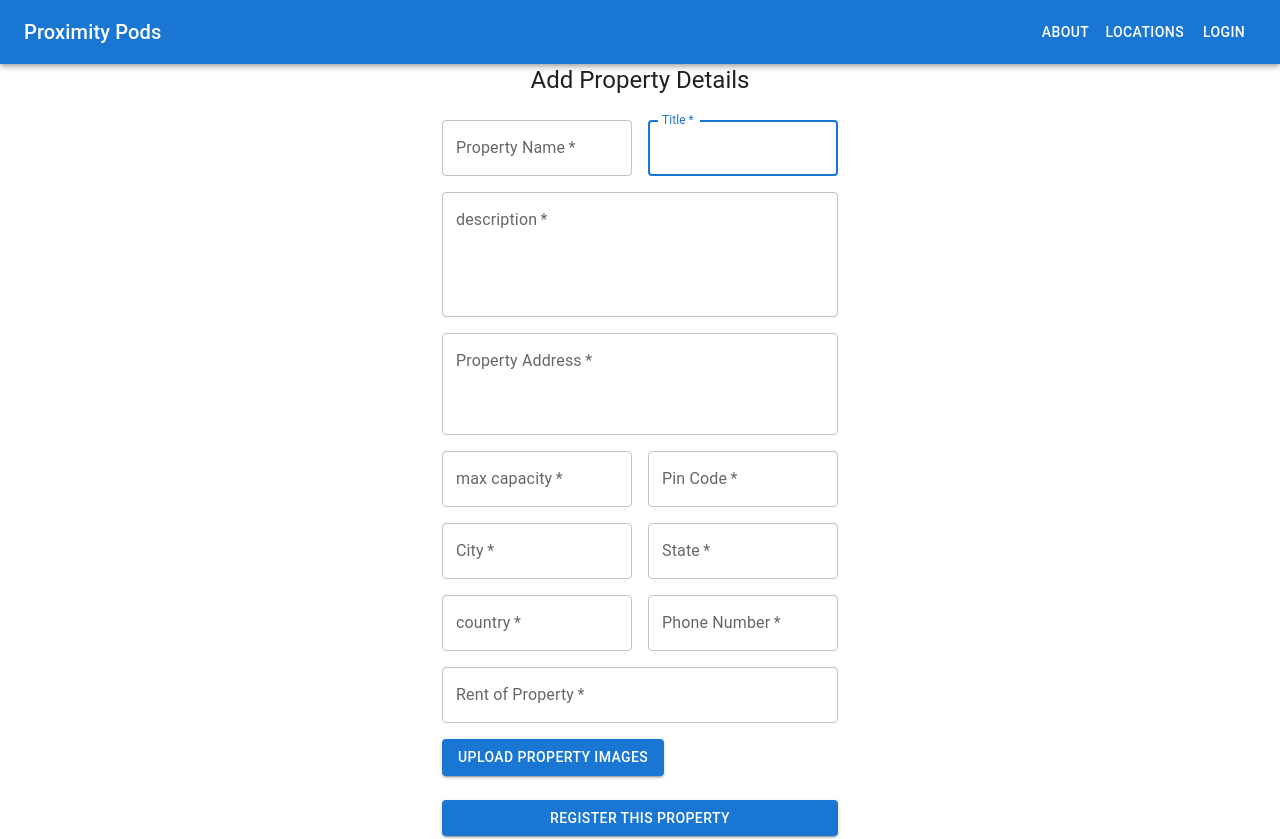
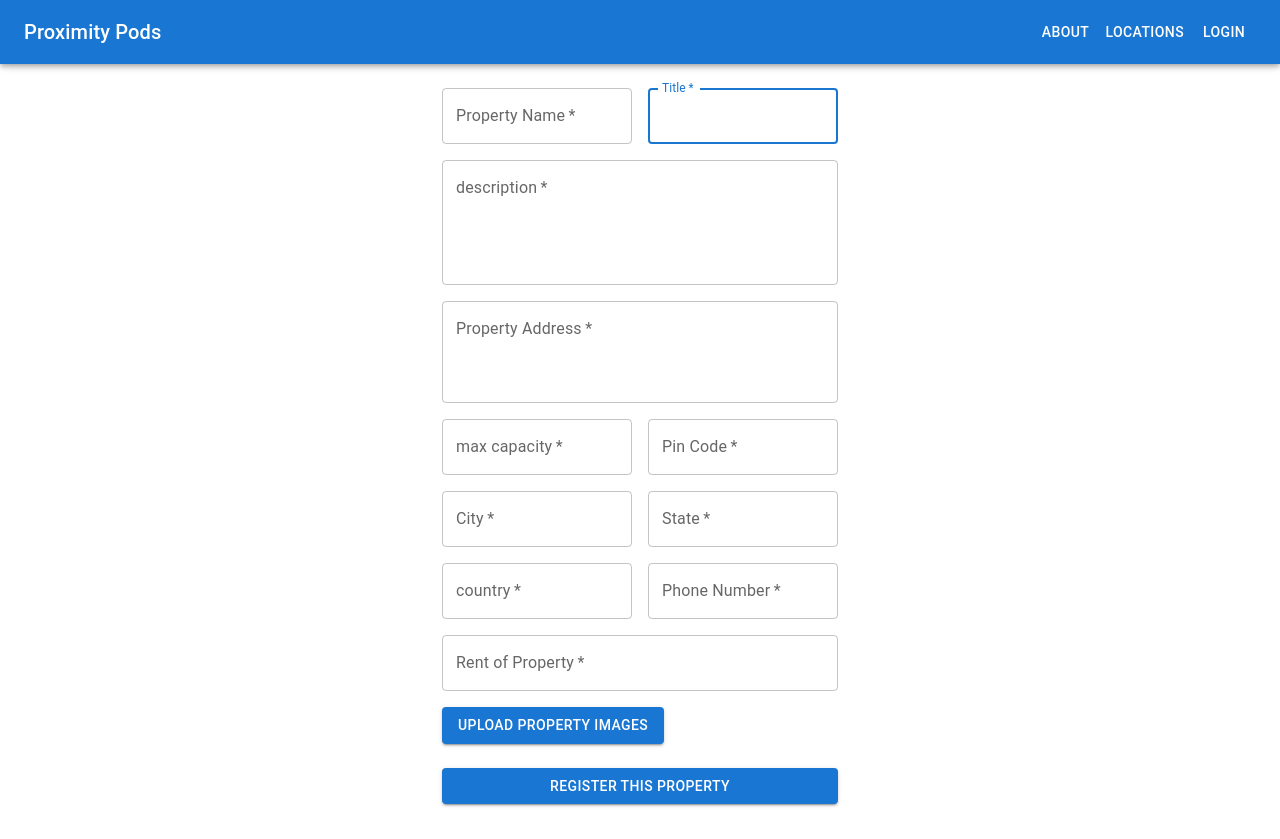
Before and after one commit to pesto-students/front-end-repo-p10-pixel-pioneers, a React (Vite) app: page /add-location in a window 1280 px wide. Shown: the top 839 px of the page. Built offline with nearby package versions, Linux system fonts and the light colour scheme.

Commit message:
Removed heading from form

```diff
--- a/src/pages/AddPropertyDetails/index.jsx
+++ b/src/pages/AddPropertyDetails/index.jsx
@@ -52,9 +52,9 @@ export default function AddPropertyDetails() {
       const data = new FormData(event.currentTarget);
       data.append("ownedBy", JSON.parse(localStorage.user).id);
       data.append("workSpace", JSON.stringify({
-        "total":250,
-        "available":250
-      }))
+          "total":250,
+          "available":250
+        }))
       const image = document.getElementById("image");
       Object.keys(image.files).forEach(key => {
         data.append("images", image.files[key]);
@@ -70,7 +70,7 @@ export default function AddPropertyDetails() {
           draggable: true,
           progress: undefined,
           theme: "dark",
-          });
+        });
         navigate("/profile");
       } else {
         toast.error('Unable to Add Property', {
@@ -82,7 +82,7 @@ export default function AddPropertyDetails() {
           draggable: true,
           progress: undefined,
           theme: "dark",
-          });
+        });
       }
     } else {
       navigate('/login')
@@ -105,9 +105,6 @@ export default function AddPropertyDetails() {
           {/* <Avatar sx={{ m: 1, bgcolor: "secondary.main" }}>
             <LockOutlinedIcon />
           </Avatar> */}
-          <Typography component="h1" variant="h5">
-            Add Property Details
-          </Typography>
           <Box
             component="form"
             noValidate
```
